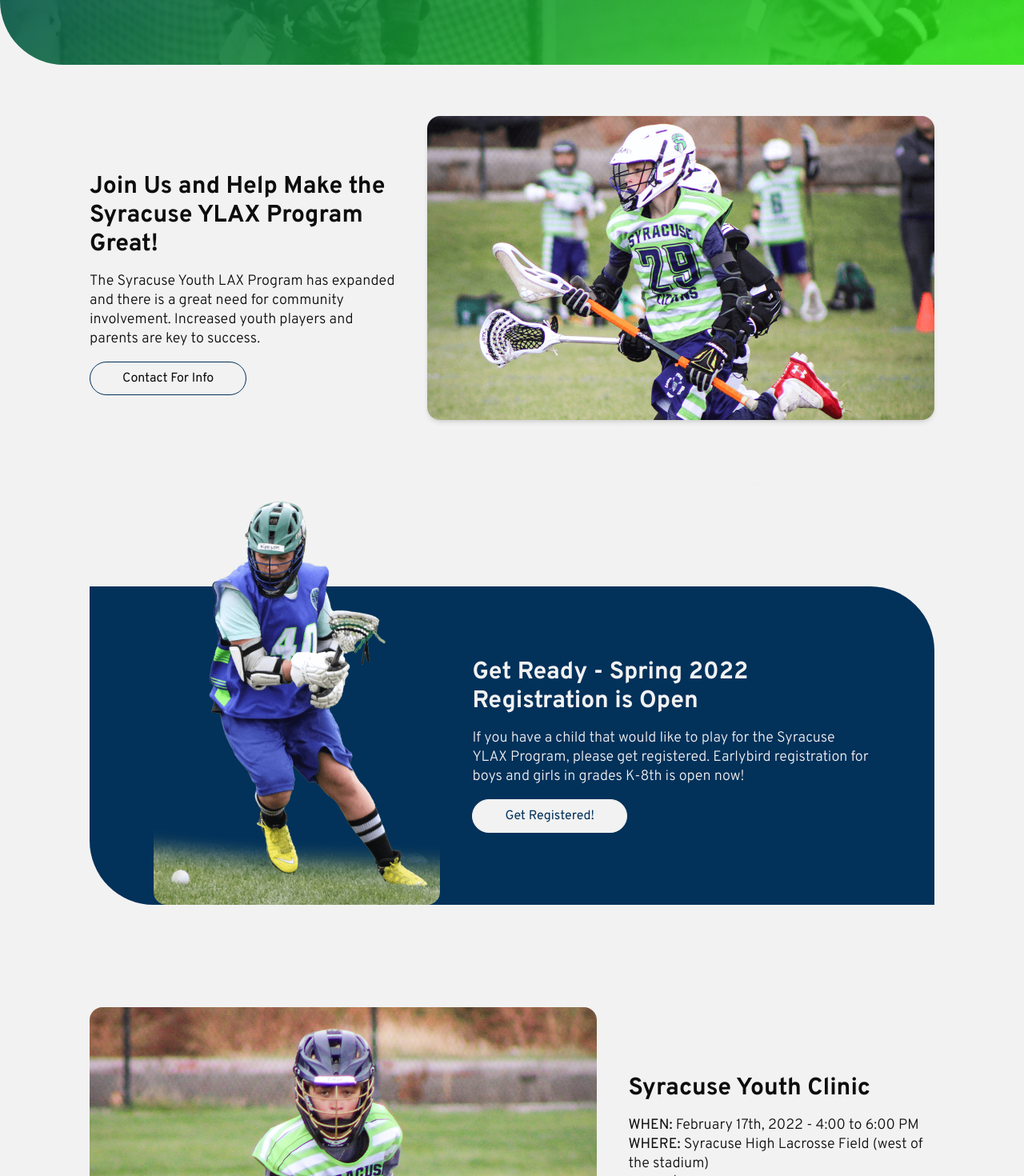
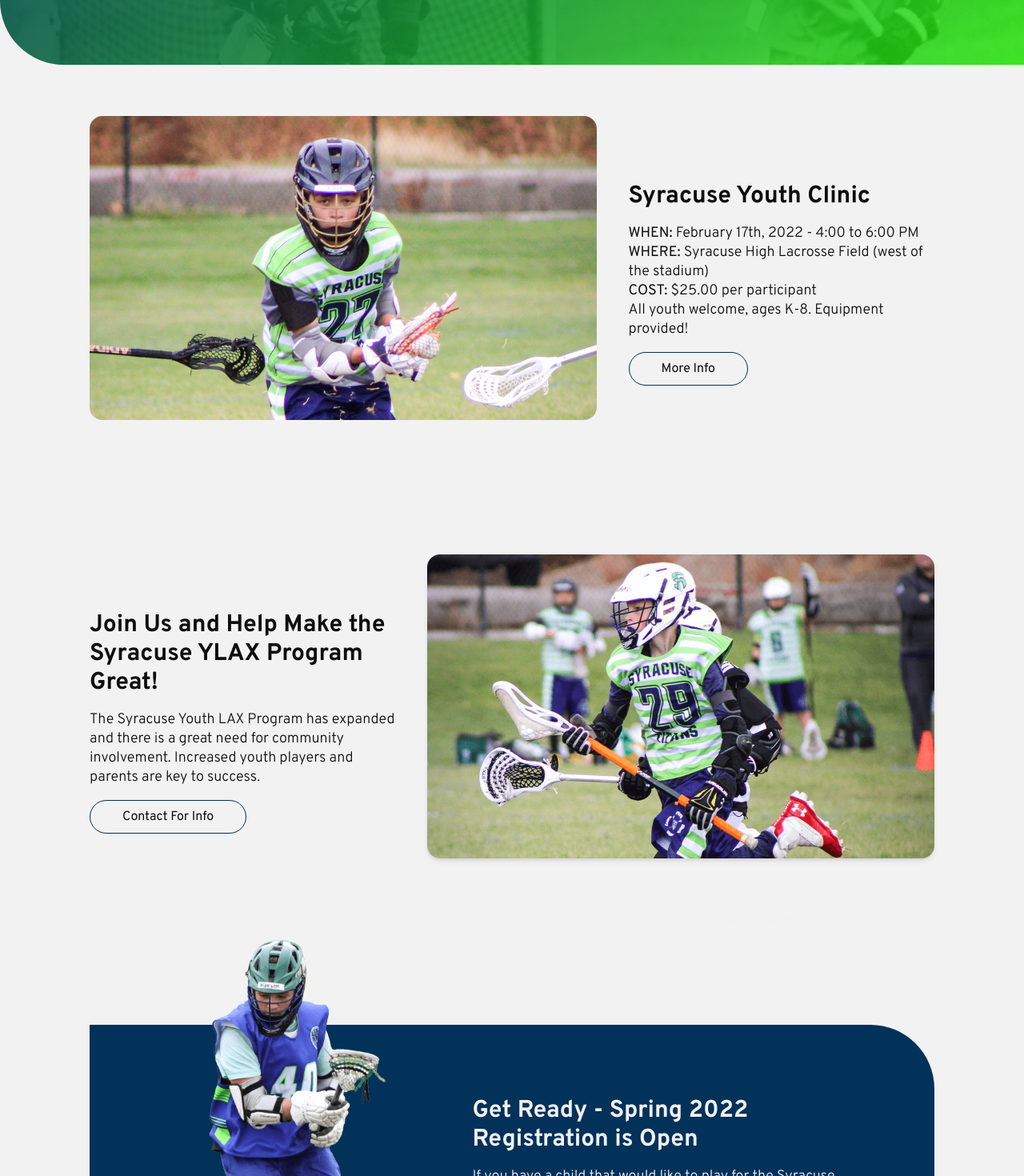
Before and after one commit to stevenCsaunders/syracuselax, a React (Create React App) app: page / in a window 1280 px wide. Shown: the part 409-1879 px from the top of the page at 80% size. Built offline with nearby package versions, Linux system fonts and the light colour scheme.

Commit message:
reorder so camp is at top

```diff
--- a/src/components/Main.tsx
+++ b/src/components/Main.tsx
@@ -24,9 +24,9 @@
 			/>
 
 			<main className='mx-4 md:mx-28'>
+				<ContentRight />
 				<ContentLeft />
 				<ContentHighlight />
-				<ContentRight />
 			</main>
 		</>
 	)
```
